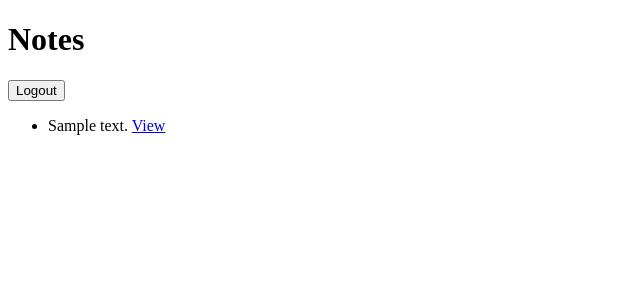
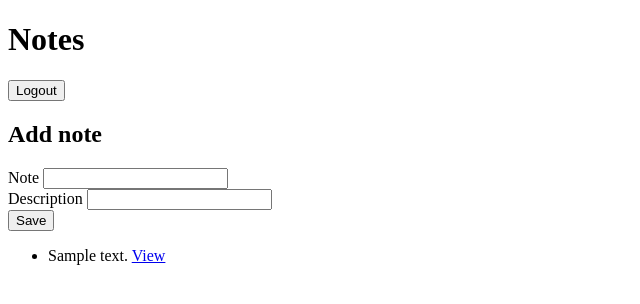
Before and after one commit to JmmJmmJ/CS25Projekti, a Django app: page / in a window 1280 px wide. Shown: the top 304 px of the page, without its empty margins (0-640 px from the left). Run offline with Django 5.2, Linux system fonts and the light colour scheme; a user stored in the database is signed in; tables that the repository leaves empty hold one stand-in row (values such as "Sample post").

Commit message:
Add note

```diff
--- a/notes/templates/index.html
+++ b/notes/templates/index.html
@@ -10,6 +10,14 @@
 			{% csrf_token %}
             <input type="submit" value="Logout"/>
         </form>
+        <h2>Add note</h2>
+        <form action='add/' method="POST">
+            {% csrf_token %}
+
+			Note <input type="text" name="note"/><br/>
+            Description <input type="text" name="description"/><br/>
+            <input type="submit" value="Save"/>
+        </form>
         <ul>
 		{% for note in notes %}
 		<li>{{note.note}} <a href='/details/{{note.id}}'>View</a></li>
--- a/notes/urls.py
+++ b/notes/urls.py
@@ -6,4 +6,5 @@ from . import views
 urlpatterns = [
     path("", views.index, name="index"),
     path("details/<str:id1>/", views.details, name="details"),
+    path('add/', views.addView, name='add'),
 ]
--- a/notes/views.py
+++ b/notes/views.py
@@ -1,5 +1,5 @@
 from django.http import HttpResponseNotFound
-from django.shortcuts import render
+from django.shortcuts import render, redirect
 from django.contrib.auth.decorators import login_required
 from .models import Note
 
@@ -22,3 +22,9 @@ def details(request, id1):
 #        return render(request, 'details.html', {'note' : note})
 #    else:
 #        return HttpResponseNotFound("<h1>Page not found</h1>")
+
+@login_required
+def addView(request):
+	if (request.method == 'POST'):
+		Note.objects.create(owner=request.user, note=request.POST.get('note'), description=request.POST.get('description'))
+	return redirect('/')
```
